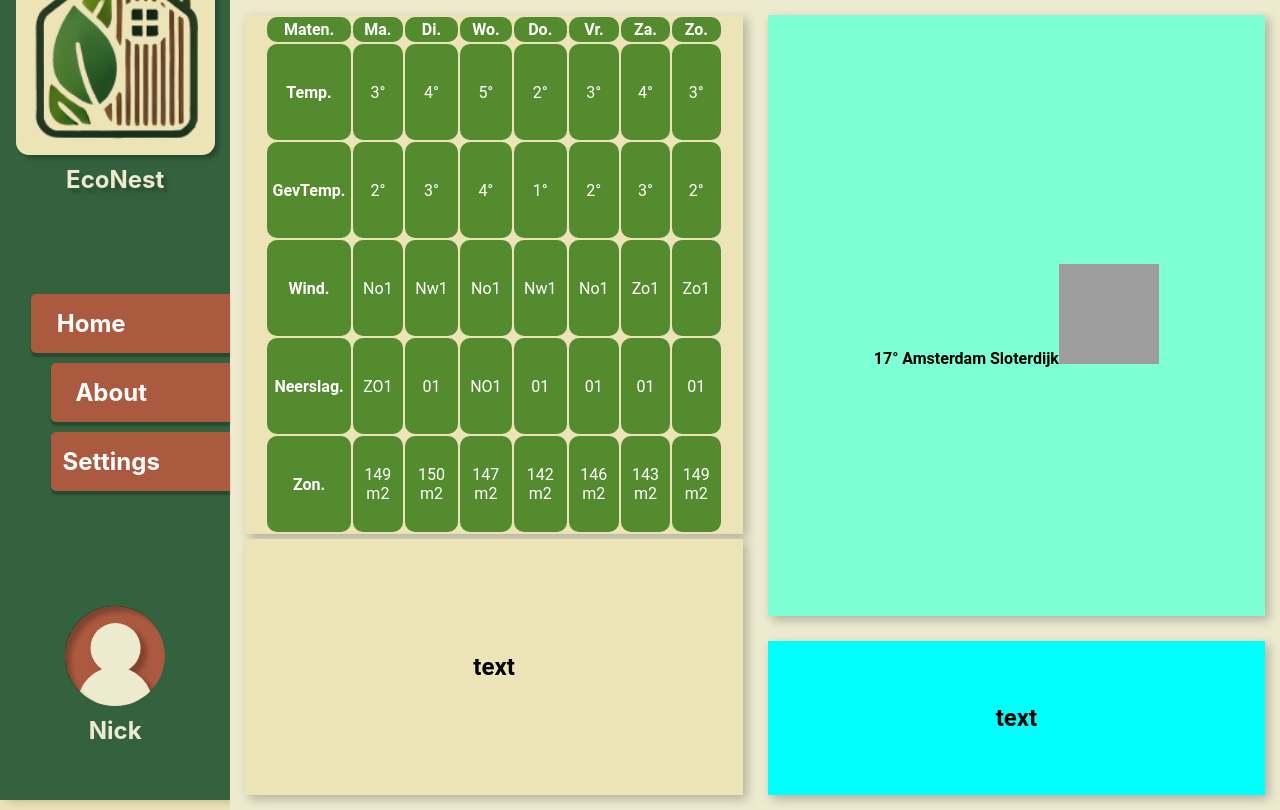
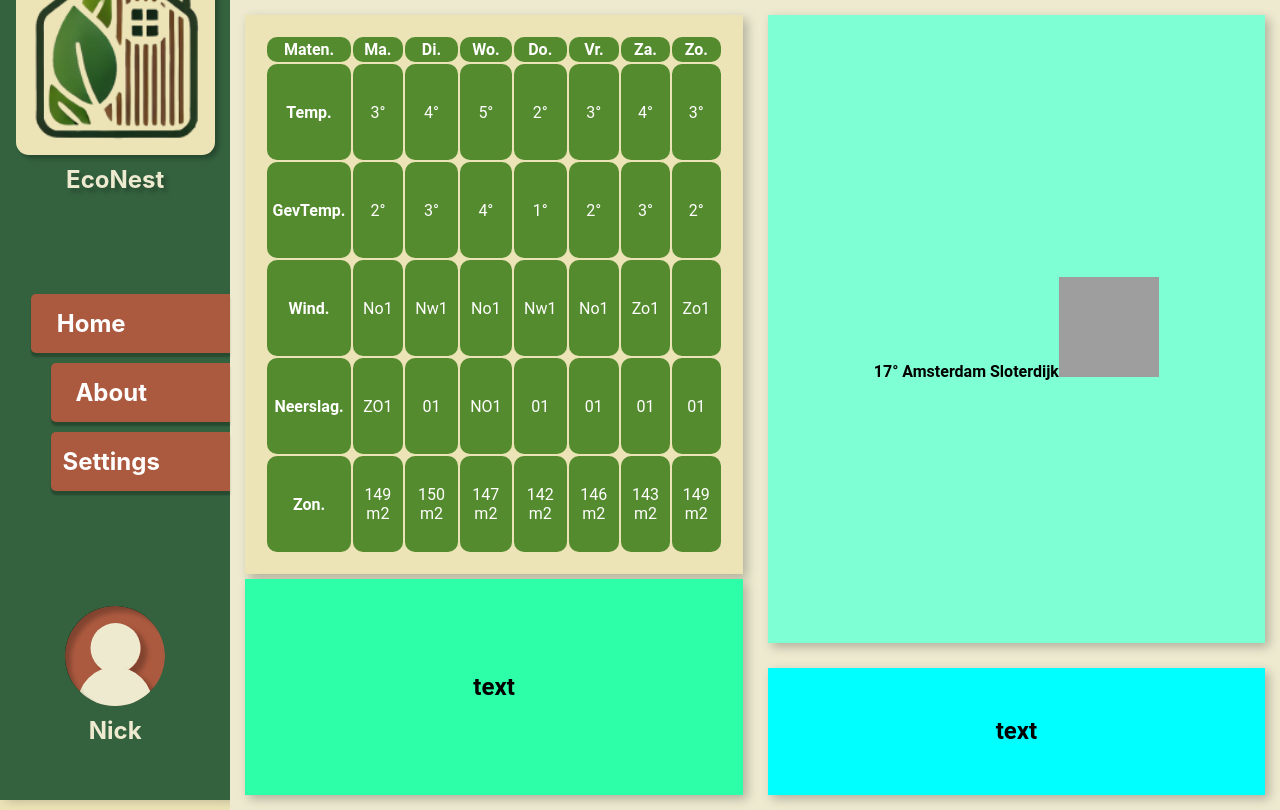
Before and after one commit to Jesper826/EcoNest, a PHP site: page / in a window 1280 px wide. Run offline with PHP 8.4, Linux system fonts and the light colour scheme; grey boxes are pictures that could not be loaded.

Commit message:
now it looks good with jespers stuff

```diff
--- a/css/weather.css
+++ b/css/weather.css
@@ -1,6 +1,6 @@
 #Weather{
     margin-bottom: 0;
-    padding: 0rem 1rem;
+    padding: 1rem 1rem;
 }
 
 #Weather > .container table {
--- a/css/weatherGrath.css
+++ b/css/weatherGrath.css
@@ -1,3 +1,5 @@
 #WeatherGrath{
     margin-top: 0;
+    padding: 1rem 1rem;
+    background-color: rgb(44, 255, 167);
 }
```
